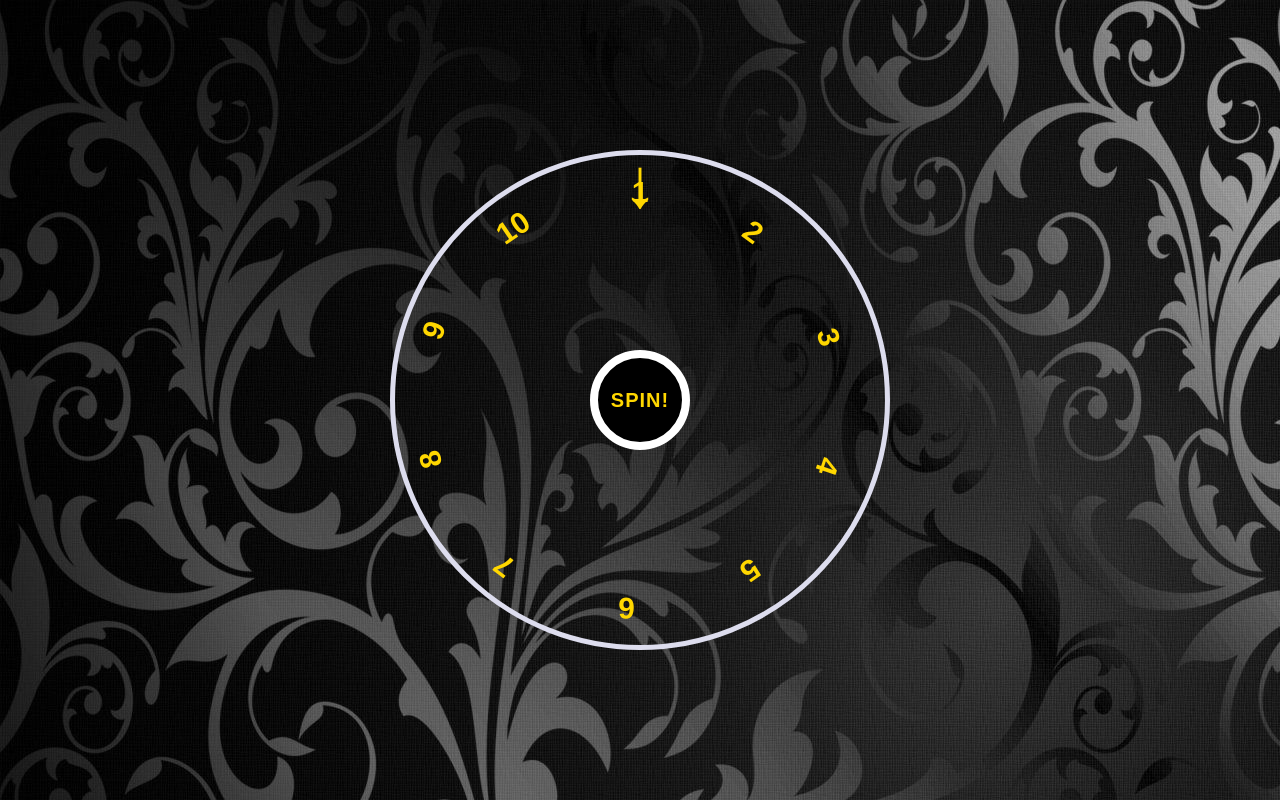
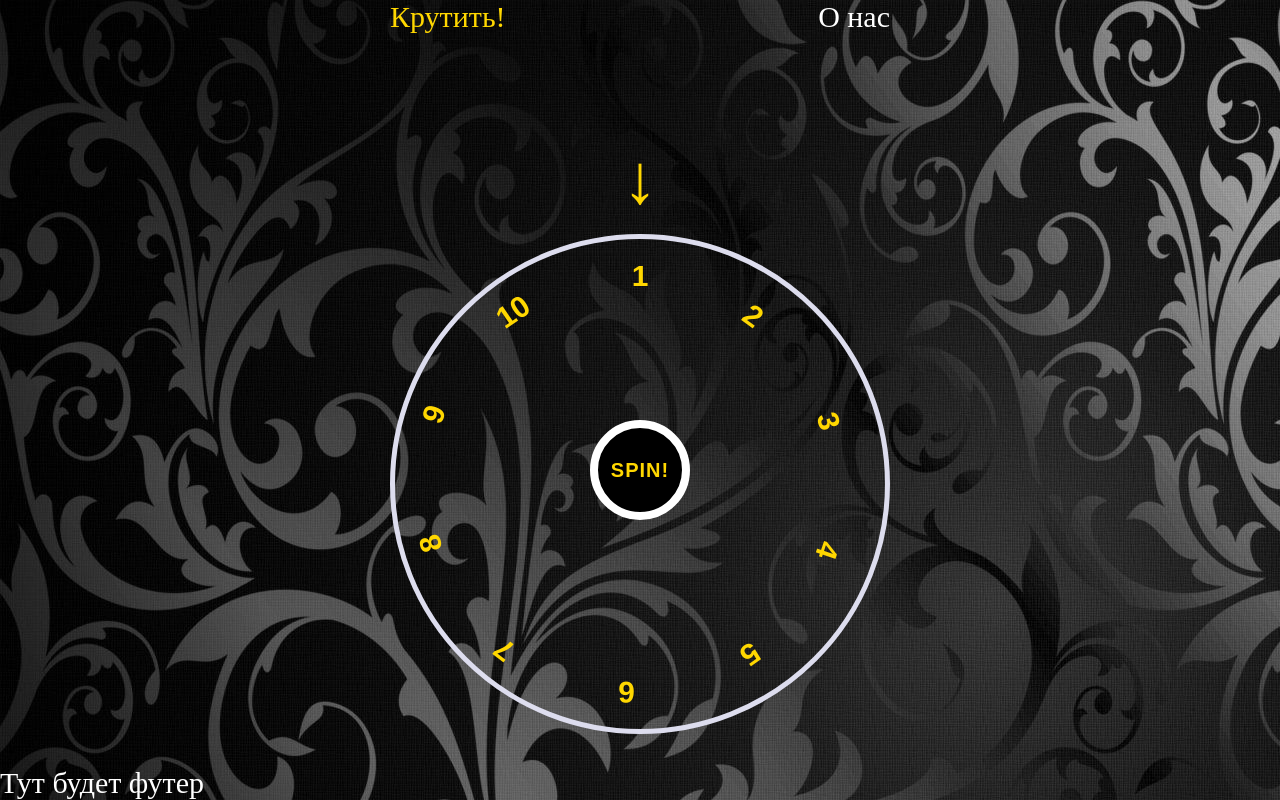
Before and after one commit to suba177/casino-pet-project, a React (Vite) app: page / in a window 1280 px wide. Built offline with nearby package versions, Linux system fonts and the light colour scheme.

Commit message:
added mui and rrd6

```diff
--- a/package.json
+++ b/package.json
@@ -10,6 +10,10 @@
     "preview": "vite preview"
   },
   "dependencies": {
+    "@emotion/react": "^11.11.4",
+    "@emotion/styled": "^11.11.5",
+    "@mui/icons-material": "^5.15.17",
+    "@mui/material": "^5.15.17",
     "react": "^18.2.0",
     "react-dom": "^18.2.0",
     "react-router-dom": "^6.23.0"
--- /dev/null
+++ b/src/App.tsx
@@ -0,0 +1,16 @@
+import { Routes, Route, Navigate } from "react-router-dom";
+import "./reset.css";
+import Wheel from "./components/Wheel";
+import Layout from "./components/Layout";
+import About from "./components/About";
+
+export default function App() {
+  return (
+    <Routes>
+      <Route path="/" element={<Layout />}>
+        <Route index element={<Wheel />} />
+        <Route path="about" element={<About />} />
+      </Route>
+    </Routes>
+  );
+}
--- /dev/null
+++ b/src/components/About.tsx
@@ -0,0 +1,7 @@
+export default function About() {
+  return (
+    <div style={{ color: "white", fontSize: "20px" }}>
+      Тут будет еще одна страница
+    </div>
+  );
+}
--- a/src/components/App.tsx
+++ /dev/null
@@ -1,9 +0,0 @@
-import Wheel from "./Wheel";
-
-export default function App() {
-  return (
-    <>
-      <Wheel />
-    </>
-  );
-}
--- /dev/null
+++ b/src/components/Layout.tsx
@@ -0,0 +1,24 @@
+import { NavLink, Outlet } from "react-router-dom";
+
+export default function Layout() {
+  const setActive = ({ isActive }) => (isActive ? "active-link" : "");
+
+  return (
+    <div className="container">
+      <header>
+        <nav>
+          <NavLink to="/" className={setActive}>
+            Крутить!
+          </NavLink>
+          <NavLink to="/about" className={setActive}>
+            О нас
+          </NavLink>
+        </nav>
+      </header>
+      <main>
+        <Outlet />
+      </main>
+      <footer>Тут будет футер</footer>
+    </div>
+  );
+}
--- a/src/components/Wheel.tsx
+++ b/src/components/Wheel.tsx
@@ -1,4 +1,4 @@
-import React, { useState } from "react";
+import { useState } from "react";
 
 export default function Wheel() {
   const [number, setNumber] = useState(null);
@@ -13,7 +13,7 @@ export default function Wheel() {
   };
 
   return (
-    <div className="container">
+    <div className="wheel">
       <button onClick={spinWheel} id="spin">
         Spin!
       </button>
--- a/src/index.css
+++ b/src/index.css
@@ -3,17 +3,43 @@
 }
 
 body {
-  margin: 0;
-  padding: 0;
   background-image: url("./img/mainBackground.jpg");
-  display: flex;
-  align-items: center;
-  justify-content: center;
-  height: 100vh;
   overflow: hidden;
 }
 
+header {
+  margin: 0 auto;
+  width: 500px;
+  margin-bottom: 200px;
+}
+
+nav {
+  display: flex;
+  justify-content: space-between;
+  font-size: 30px;
+}
+
+main {
+}
+
+footer {
+  position: absolute;
+  left: 0;
+  bottom: 0;
+  color: white;
+  font-size: 30px;
+}
+
+.active-link {
+  color: gold;
+}
+
 .container {
+}
+
+.wheel {
+  display: flex;
+  justify-content: center;
 }
 
 .wheel__numbers {
@@ -24,6 +50,41 @@ body {
   position: relative;
   overflow: hidden;
   transition: 5s;
+}
+
+.arrow {
+  color: gold;
+  position: absolute;
+  top: 140px;
+  left: 50%;
+  transform: translate(-50%);
+  font-size: 70px;
+}
+
+/* .arrow::before {
+  content: "";
+
+} */
+
+#spin {
+  position: absolute;
+  top: 470px;
+  left: 50%;
+  transform: translate(-50%, -50%);
+  z-index: 10;
+  background-color: #000000;
+  text-transform: uppercase;
+  border: 8px solid #fff;
+  font-weight: bold;
+  font-size: 20px;
+  width: 100px;
+  height: 100px;
+  color: gold;
+  font-family: sans-serif;
+  border-radius: 50%;
+  cursor: pointer;
+  outline: none;
+  letter-spacing: 1px;
 }
 
 .wheel__numbers div {
@@ -47,7 +108,6 @@ body {
 
 .wheel__numbers .one {
   left: 50%;
-  /* transform: rotate(0deg); */
 }
 .wheel__numbers .two {
   transform: rotate(36.2deg);
@@ -76,38 +136,3 @@ body {
 .wheel__numbers .ten {
   transform: rotate(325.8deg);
 }
-
-.arrow {
-  color: gold;
-  position: absolute;
-  top: 144px;
-  left: 50%;
-  transform: translate(-50%);
-  font-size: 70px;
-}
-
-/* .arrow::before {
-  content: "";
-
-} */
-
-#spin {
-  position: absolute;
-  top: 50%;
-  left: 50%;
-  transform: translate(-50%, -50%);
-  z-index: 10;
-  background-color: #000000;
-  text-transform: uppercase;
-  border: 8px solid #fff;
-  font-weight: bold;
-  font-size: 20px;
-  width: 100px;
-  height: 100px;
-  color: gold;
-  font-family: sans-serif;
-  border-radius: 50%;
-  cursor: pointer;
-  outline: none;
-  letter-spacing: 1px;
-}
--- a/src/main.tsx
+++ b/src/main.tsx
@@ -1,13 +1,28 @@
 import React from "react";
 import ReactDOM from "react-dom/client";
+import { ThemeProvider } from "@emotion/react";
+import { createTheme } from "@mui/material";
 import { BrowserRouter } from "react-router-dom";
-import App from "./components/App.tsx";
+import App from "./App.tsx";
 import "./index.css";
+
+const theme = createTheme({
+  palette: {
+    primary: {
+      main: "#61dafb",
+    },
+    secondary: {
+      main: "#da61bf",
+    },
+  },
+});
 
 ReactDOM.createRoot(document.getElementById("root")!).render(
   <React.StrictMode>
     <BrowserRouter>
-      <App />
+      <ThemeProvider theme={theme}>
+        <App />
+      </ThemeProvider>
     </BrowserRouter>
   </React.StrictMode>
 );
--- /dev/null
+++ b/src/reset.css
@@ -0,0 +1,112 @@
+/* Reset and base styles  */
+* {
+  padding: 0px;
+  margin: 0px;
+  border: none;
+}
+
+*,
+*::before,
+*::after {
+  box-sizing: border-box;
+}
+
+/* Links */
+
+a {
+  color: white;
+}
+a:link,
+a:visited {
+  text-decoration: none;
+}
+
+a:hover {
+  text-decoration: none;
+}
+
+/* Common */
+
+aside,
+nav,
+footer,
+header,
+section,
+main {
+  display: block;
+}
+
+h1,
+h2,
+h3,
+h4,
+h5,
+h6,
+p {
+  font-size: inherit;
+  font-weight: inherit;
+}
+
+ul,
+ul li {
+  list-style: none;
+}
+
+img {
+  vertical-align: top;
+}
+
+img,
+svg {
+  max-width: 100%;
+  height: auto;
+}
+
+address {
+  font-style: normal;
+}
+
+/* Form */
+
+input,
+textarea,
+button,
+select {
+  font-family: inherit;
+  font-size: inherit;
+  color: inherit;
+  background-color: transparent;
+}
+
+input::-ms-clear {
+  display: none;
+}
+
+button,
+input[type="submit"] {
+  display: inline-block;
+  box-shadow: none;
+  background-color: transparent;
+  background: none;
+  cursor: pointer;
+}
+
+input:focus,
+input:active,
+button:focus,
+button:active {
+  outline: none;
+}
+
+button::-moz-focus-inner {
+  padding: 0;
+  border: 0;
+}
+
+label {
+  cursor: pointer;
+}
+
+legend {
+  display: block;
+}
```
Also changed, not shown: 1 other file (tests, documents, lock files or other folders).
